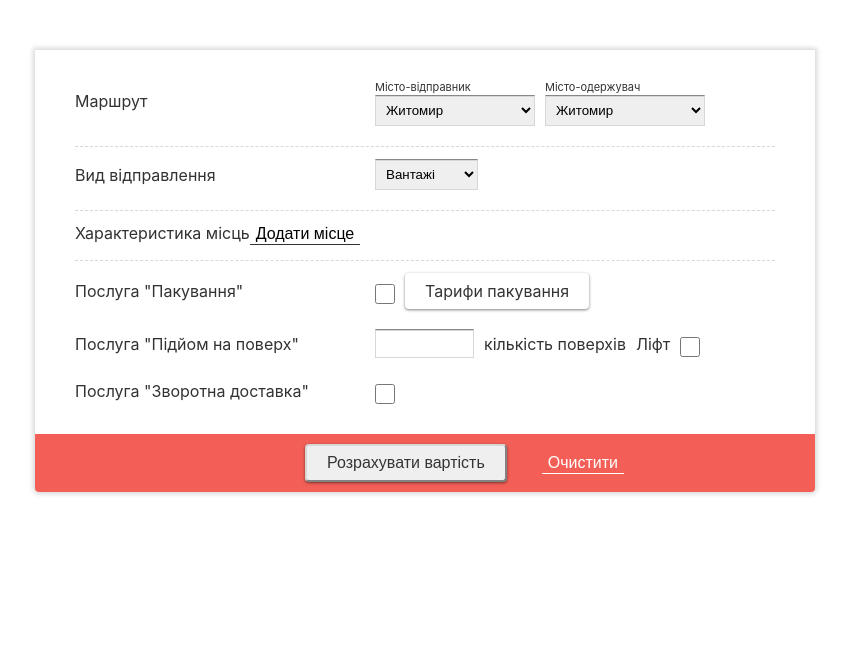
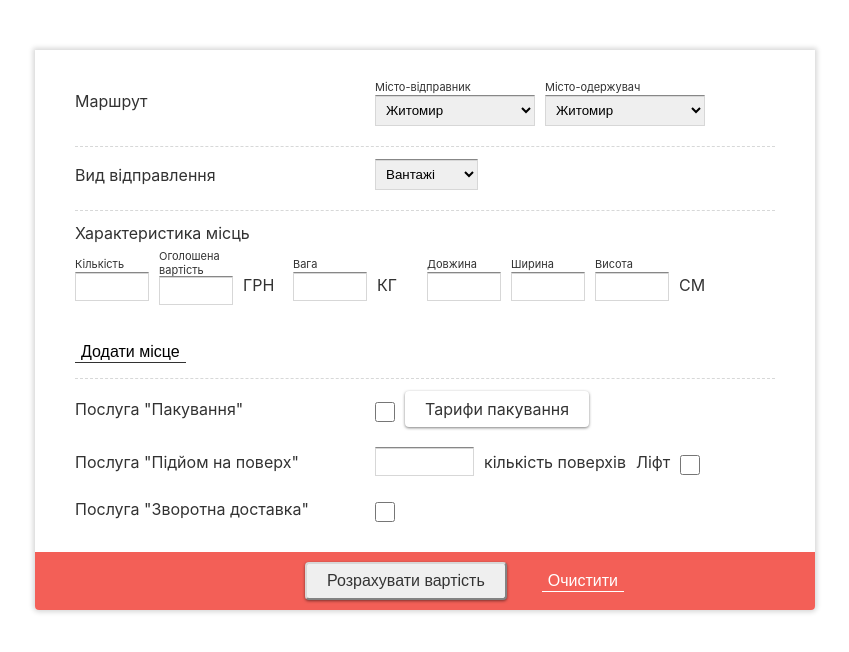
Before and after one commit to idontneedsleep/lab5_1_react, a React (Create React App) app: page / in a window 1280 px wide. Shown: the top 652 px of the page, without its empty margins (215-1064 px from the left). Built offline with nearby package versions, Linux system fonts and the light colour scheme.

Commit message:
add place (conditions to add fields)

```diff
--- a/src/components/form2.js
+++ b/src/components/form2.js
@@ -16,6 +16,14 @@ export function Form2() {
 
     const {register, control, handleSubmit, formState: {errors}} = useForm({
         resolver: yupResolver(schema),
+        defaultValues: {
+            places: [{ amount: '',
+                price: '',
+                weight: '',
+                length: '',
+                width: '',
+                height: '', }]
+        }
     });
     const { fields, remove, append } = useFieldArray({
         control,
@@ -124,7 +132,7 @@ export function Form2() {
             <hr/>
             <div>
                 Характеристика місць
-                {fields.map(({ id }, index) => (
+                {fields.map(( id , index) => (
                 <div className="container" key={id}>
                     <div className="container1">
                         <div><label>Кількість</label></div>
@@ -171,8 +179,11 @@ export function Form2() {
                         </div>
                     </div>
                     <div>СМ</div>
+                    {fields.length !== 1 &&
+                    <button type="button" onClick={() => remove({index})}>x</button>}
                 </div>))}
-                <button type="button" onClick={() => append({})}>Додати місце</button>
+                {fields.length < 2 &&
+                <button type="button" onClick={() => append({})}>Додати місце</button>}
             </div>
             <hr/>
             <div className="container">
```
